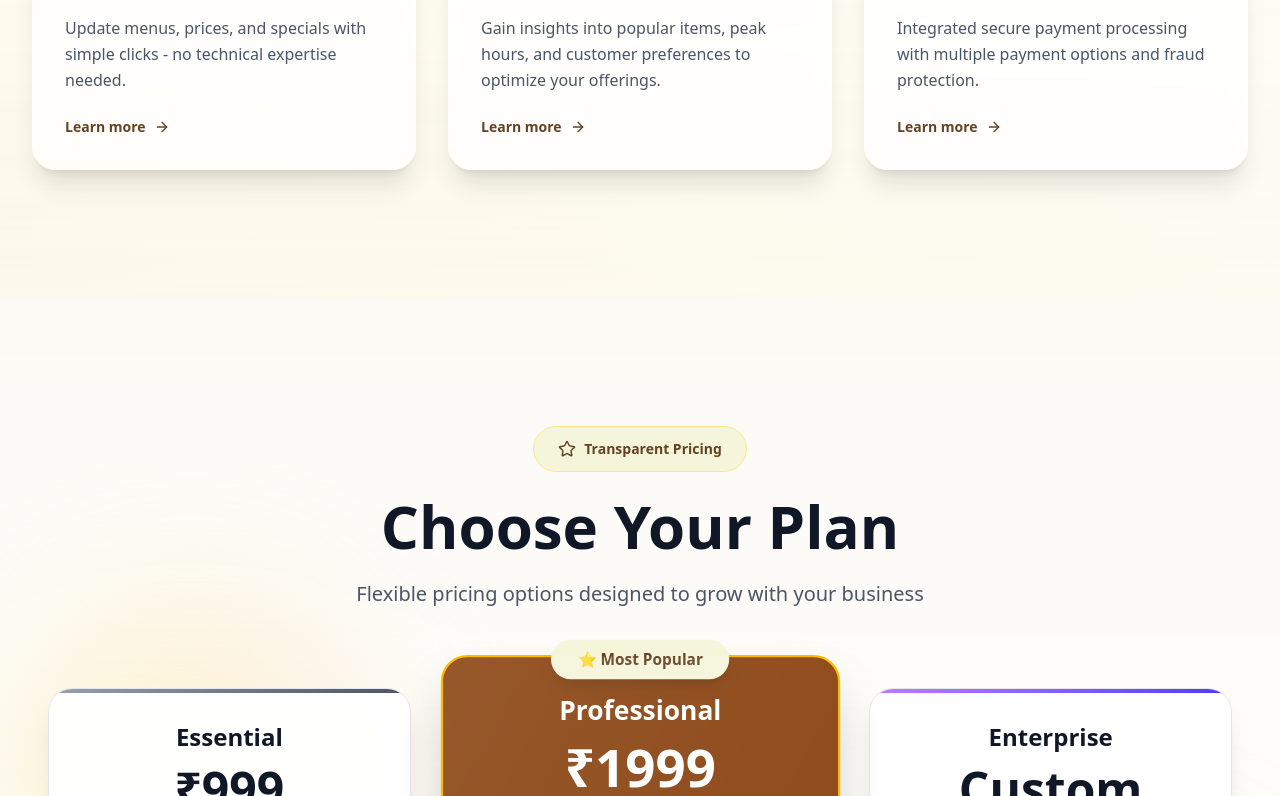
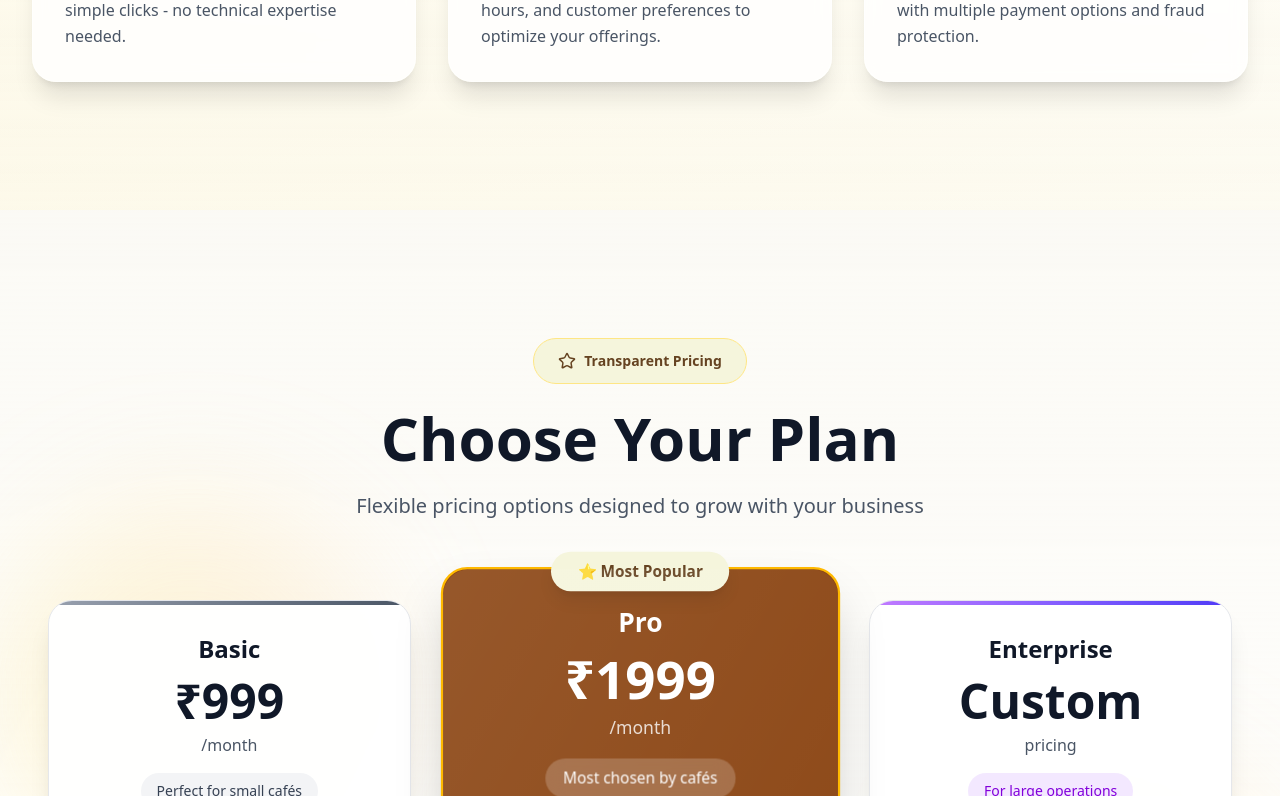
Before and after one commit to Dhruvjainn11/DineFlow, a React (Vite) app in the folder InfoSite/: page / in a window 1280 px wide. Shown: the part 1744-2540 px from the top of the page. Built offline with nearby package versions, Linux system fonts and the light colour scheme.

Commit message:
improve annshLanding UI

```diff
--- a/InfoSite/src/index.css
+++ b/InfoSite/src/index.css
@@ -10,6 +10,12 @@
 
 body {
   font-family: 'Inter', sans-serif;
+  background-color: #fafafa;
+}
+
+/* Ensure consistent background across all screen sizes */
+.bg-neutral-50 {
+  background-color: #fafafa !important;
 }
 
 /* Custom pattern for background */
@@ -23,6 +29,28 @@ body {
   transition-property: color, background-color, border-color, transform, box-shadow;
   transition-timing-function: cubic-bezier(0.4, 0, 0.2, 1);
   transition-duration: 200ms;
+}
+
+/* Mobile responsive adjustments */
+@media (max-width: 640px) {
+  .min-h-screen {
+    min-height: 100vh;
+  }
+
+  /* Reduce excessive spacing on mobile */
+  section {
+    padding-top: 4rem;
+    padding-bottom: 4rem;
+  }
+
+  /* Ensure mobile menu is properly positioned */
+  .mobile-menu {
+    position: absolute;
+    top: 100%;
+    left: 0;
+    right: 0;
+    z-index: 50;
+  }
 }
 
 /* Custom scrollbar */
@@ -42,3 +70,13 @@ body {
 ::-webkit-scrollbar-thumb:hover {
   background: var(--secondary);
 }
+
+/* Improved hover transitions */
+.feature-card {
+  transition: all 0.3s cubic-bezier(0.4, 0, 0.2, 1);
+}
+
+.feature-card:hover {
+  transform: translateY(-8px) scale(1.02);
+  box-shadow: 0 25px 50px -12px rgba(0, 0, 0, 0.25);
+}
--- a/InfoSite/src/pages/AnnshLanding.jsx
+++ b/InfoSite/src/pages/AnnshLanding.jsx
@@ -133,7 +133,7 @@ const handleSubmit = async (e) => {
         initial={{ y: -100, opacity: 0 }}
         animate={{ y: 0, opacity: 1 }}
         transition={{ duration: 0.8, ease: "easeOut" }}
-        className="fixed top-0 w-full bg-white/80 backdrop-blur-xl z-40 border-b border-amber-200/50 shadow-xl overflow-hidden"
+        className="fixed top-0 w-full bg-white/80 backdrop-blur-xl z-40 border-b border-amber-200/50 shadow-xl"
       >
         <div className="max-w-7xl mx-auto px-4 sm:px-6 lg:px-8">
           <div className="flex justify-between items-center h-20">
@@ -183,19 +183,23 @@ const handleSubmit = async (e) => {
           </div>
 
           {/* Mobile Menu */}
-          {isMenuOpen && (
           <motion.div
-              initial={{ opacity: 0, y: -20, scale: 0.95 }}
-              animate={{ opacity: 1, y: 0, scale: 1 }}
-              exit={{ opacity: 0, y: -20, scale: 0.95 }}
+            initial={{ opacity: 0, height: 0 }}
+            animate={{
+              opacity: isMenuOpen ? 1 : 0,
+              height: isMenuOpen ? 'auto' : 0
+            }}
             transition={{ duration: 0.3, ease: "easeOut" }}
-              className="md:hidden absolute top-20 left-0 right-0 bg-white/95 backdrop-blur-xl border-b border-amber-200/50 shadow-2xl"
+            className={`md:hidden absolute top-full left-0 right-0 bg-white/95 backdrop-blur-xl border-b border-amber-200/50 shadow-2xl overflow-hidden z-50 ${isMenuOpen ? 'block' : 'hidden'}`}
           >
             <div className="px-4 py-6 space-y-2">
               {['Home', 'Features', 'Pricing', 'Contact'].map((item, index) => (
                 <motion.button
                   key={item}
-                    onClick={() => scrollToSection(item.toLowerCase())}
+                  onClick={() => {
+                    scrollToSection(item.toLowerCase());
+                    setIsMenuOpen(false);
+                  }}
                   className="block w-full text-left px-6 py-4 text-gray-700 hover:bg-amber-100 rounded-xl transition-colors font-semibold text-lg"
                   initial={{ opacity: 0, x: -20 }}
                   animate={{ opacity: 1, x: 0 }}
@@ -207,7 +211,6 @@ const handleSubmit = async (e) => {
               ))}
             </div>
           </motion.div>
-          )}
         </div>
       </motion.nav>
 
@@ -296,7 +299,7 @@ const handleSubmit = async (e) => {
               >
                 <div className="absolute inset-0 bg-[#F5F5DC] opacity-0 group-hover:opacity-100 transition-opacity duration-500" />
                 <span className="relative z-10 flex items-center gap-3">
-                  Get Started Free
+                  Get Started
                   <ArrowRight size={20} className="group-hover:translate-x-1 transition-transform" />
                 </span>
               </motion.button>
@@ -322,7 +325,7 @@ const handleSubmit = async (e) => {
       {/* Enhanced Features Section */}
       <section
         id="features"
-        className="py-32 bg-gradient-to-b from-white to-amber-50/50 relative overflow-hidden"
+        className="py-16 sm:py-24 lg:py-32 bg-gradient-to-b from-white to-amber-50/50 relative overflow-hidden"
       >
         <div className="absolute inset-0 bg-gradient-to-r from-amber-100/20 to-amber-50/20" />
 
@@ -349,7 +352,7 @@ const handleSubmit = async (e) => {
           </motion.div>
 
           <motion.div
-            className="grid grid-cols-1 sm:grid-cols-2 lg:grid-cols-3 gap-6 sm:gap-8"
+            className="grid grid-cols-1 sm:grid-cols-2 lg:grid-cols-3 gap-4 sm:gap-6 lg:gap-8"
             variants={staggerContainer}
             initial="hidden"
             whileInView="visible"
@@ -402,33 +405,27 @@ const handleSubmit = async (e) => {
               <motion.div
                 key={index}
                 variants={fadeInUp}
-                whileHover={{ y: -10, scale: 1.02 }}
-                transition={{ type: "spring", stiffness: 300, damping: 20 }}
-                className="bg-white/80 backdrop-blur-sm p-6 sm:p-8 rounded-3xl shadow-xl border border-white/50 hover:shadow-2xl transition-all duration-500 group relative overflow-hidden"
+                whileHover={{ y: -15 }}
+                transition={{ duration: 0.2, ease: "easeOut" }}
+                className="bg-white/80 backdrop-blur-sm p-4 sm:p-6 lg:p-8 rounded-3xl shadow-xl border border-white/50 hover:shadow-2xl transition-shadow duration-200 group relative overflow-hidden"
               >
                 <div className="absolute inset-0 bg-gradient-to-br from-white/10 to-transparent opacity-0 group-hover:opacity-100 transition-opacity duration-500" />
                 <div className={`bg-gradient-to-br ${feature.color} w-16 h-16 rounded-2xl flex items-center justify-center mb-6 group-hover:scale-110 transition-transform duration-300 shadow-lg`}>
                   <feature.icon className={feature.iconColor} size={28} />
                 </div>
-                <h3 className="text-2xl font-bold text-gray-900 mb-4">{feature.title}</h3>
-                <p className="text-gray-600 leading-relaxed font-light mb-6">{feature.desc}</p>
-                <motion.div
-                  className="flex items-center text-[#654321] font-semibold text-sm group-hover:gap-3 transition-all cursor-pointer"
-                  whileHover={{ x: 5 }}
-                >
-                  <span>Learn more</span>
-                  <ArrowRight size={16} className="ml-2 group-hover:translate-x-1 transition-transform" />
-                </motion.div>
+                <h3 className="text-xl sm:text-2xl font-bold text-gray-900 mb-3 sm:mb-4">{feature.title}</h3>
+                <p className="text-gray-600 leading-relaxed font-light">{feature.desc}</p>
               </motion.div>
             ))}
           </motion.div>
         </div>
       </section>
 
+
       {/* Enhanced Pricing Section */}
       <section
         id="pricing"
-        className="py-32 bg-gradient-to-b from-amber-50/30 to-white relative overflow-hidden"
+        className="py-16 sm:py-24 lg:py-32 bg-gradient-to-b from-amber-50/30 to-white relative overflow-hidden"
       >
         <div className="absolute inset-0">
           <div className="absolute top-1/4 left-0 w-96 h-96 bg-gradient-to-r from-amber-200/30 to-orange-200/30 rounded-full blur-3xl" />
@@ -460,7 +457,7 @@ const handleSubmit = async (e) => {
           {/* Pricing Cards Container */}
           <div className="max-w-7xl mx-auto  ">
             <motion.div
-              className="grid grid-cols-1 md:grid-cols-2 lg:grid-cols-3 gap-8 lg:gap-12 px-4 justify-items-center"
+              className="grid grid-cols-1 md:grid-cols-2 lg:grid-cols-3 gap-6 sm:gap-8 lg:gap-12 px-4 justify-items-center"
               variants={staggerContainer}
               initial="hidden"
               whileInView="visible"
@@ -475,7 +472,7 @@ const handleSubmit = async (e) => {
               >
                 <div className="absolute top-0 left-0 right-0 h-1 bg-gradient-to-r from-gray-400 to-gray-600" />
                 <div className="text-center mb-8">
-                  <h3 className="text-2xl font-bold text-gray-900 mb-3">Essential</h3>
+                  <h3 className="text-2xl font-bold text-gray-900 mb-3">Basic</h3>
                   <div className="text-5xl font-bold text-gray-900 mb-2">₹999</div>
                   <div className="text-gray-600 font-medium">/month</div>
                   <div className="mt-4">
@@ -486,7 +483,7 @@ const handleSubmit = async (e) => {
                 </div>
 
                 <div className="space-y-4 mb-8">
-                  {['Digital menu creation', 'QR code ordering', 'Order tracking', 'Real-time updates', 'Kitchen dashboard', 'Analytics (7 days)', 'Up to 5 tables'].map((item, i) => (
+                  {['Digital menu creation', 'QR code ordering', 'Order tracking', 'Real-time updates', 'Kitchen dashboard', 'Analytics (7 days)', 'Up to 5 tables QR-Code'].map((item, i) => (
                     <div key={i} className="flex items-start">
                       <Check className="text-green-500 mr-3 mt-1 flex-shrink-0" size={18} />
                       <span className="text-gray-700 text-sm leading-relaxed">{item}</span>
@@ -500,7 +497,7 @@ const handleSubmit = async (e) => {
                   className="w-full bg-gray-100 text-gray-900 py-4 rounded-2xl font-semibold hover:bg-gray-200 transition-all duration-300"
                   onClick={() => scrollToSection("contact")}
                 >
-                  Start Free Trial
+                  Get Started Now
                 </motion.button>
               </motion.div>
 
@@ -518,7 +515,7 @@ const handleSubmit = async (e) => {
 
                 <div className="relative z-10">
                   <div className="text-center mb-8">
-                    <h3 className="text-2xl font-bold text-white mb-3">Professional</h3>
+                    <h3 className="text-2xl font-bold text-white mb-3">Pro</h3>
                     <div className="text-5xl font-bold text-white mb-2">₹1999</div>
                     <div className="text-white/80 font-medium">/month</div>
                     <div className="mt-4">
@@ -529,7 +526,7 @@ const handleSubmit = async (e) => {
                   </div>
 
                   <div className="space-y-4 mb-8">
-                    {['Everything in Essential', 'WhiteLabeling', 'Analytics (30 days)', 'Payment Integration', 'Customize Menu Theme', 'Advanced table management', 'Up to 10 tables', 'Priority Support'].map((item, i) => (
+                    {['Everything in Essential', 'WhiteLabeling', 'Analytics (30 days)', 'Payment Integration', 'Customize Menu Theme', 'Advanced table management', 'Up to 10 tables QR-Code', 'Priority Support'].map((item, i) => (
                       <div key={i} className="flex items-start">
                         <Check className="text-green-300 mr-3 mt-1 flex-shrink-0" size={18} />
                         <span className="text-white/90 text-sm leading-relaxed">{item}</span>
@@ -593,7 +590,7 @@ const handleSubmit = async (e) => {
       {/* Enhanced Contact Section */}
       <section
         id="contact"
-        className="py-32 bg-gradient-to-b from-white to-amber-50/50 relative overflow-hidden"
+        className="py-16 sm:py-24 lg:py-32 bg-gradient-to-b from-white to-amber-50/50 relative overflow-hidden"
       >
         {/* Background elements */}
         <div className="absolute inset-0">
@@ -623,7 +620,7 @@ const handleSubmit = async (e) => {
             <p className="text-lg sm:text-xl text-gray-600 max-w-3xl mx-auto font-light px-4 sm:px-0">Ready to transform your café? We'd love to hear from you and help you get started!</p>
           </motion.div>
 
-          <div className="grid grid-cols-1 lg:grid-cols-3 gap-8 lg:gap-12">
+          <div className="grid grid-cols-1 lg:grid-cols-3 gap-6 sm:gap-8 lg:gap-12">
             {/* Enhanced Contact Form */}
             <motion.div
               initial={{ opacity: 0, x: -40 }}
@@ -733,7 +730,7 @@ const handleSubmit = async (e) => {
                   <div className="space-y-6">
                     {[
                       { icon: Phone, label: "Phone", value: "+91 70439 74792", color: "from-green-400 to-emerald-500" },
-                      { icon: Mail, label: "Email", value: "dhruvjainn25@gmail.com", color: "from-blue-400 to-indigo-500" },
+                      { icon: Mail, label: "Email", value: "theannsh.info@gmail.com", color: "from-blue-400 to-indigo-500" },
                       { icon: MapPin, label: "Location", value: "Ahmedabad, India", color: "from-red-400 to-pink-500" }
                     ].map((item, index) => (
                       <motion.div
@@ -856,7 +853,7 @@ const handleSubmit = async (e) => {
       )}
 
       {/* Enhanced Footer */}
-      <footer className="bg-gradient-to-r from-gray-900 via-gray-800 to-gray-900 text-white py-20 relative overflow-hidden">
+      <footer className="bg-gradient-to-r from-gray-900 via-gray-800 to-gray-900 text-white py-12 sm:py-16 lg:py-20 relative overflow-hidden">
         <div className="absolute inset-0 bg-gradient-to-br from-amber-900/20 to-orange-900/20" />
         <div className="max-w-7xl mx-auto px-4 sm:px-6 lg:px-8 relative z-10">
           <motion.div
@@ -867,14 +864,14 @@ const handleSubmit = async (e) => {
             viewport={{ once: true }}
           >
             {/* Brand Column */}
-            <div className="sm:col-span-2">
+            <div className="sm:col-span-2 ">
               <motion.div
-                className="text-4xl font-bold bg-gradient-to-r from-amber-400 to-orange-400 bg-clip-text text-transparent mb-6"
+                className="block sm:hidden text-4xl font-bold bg-gradient-to-r from-amber-400 to-orange-400 bg-clip-text text-transparent mb-6"
                 whileHover={{ scale: 1.05 }}
               >
                 Annsh
               </motion.div>
-              <p className="text-gray-300 text-base sm:text-lg leading-relaxed mb-6 max-w-md">
+              <p className="text-gray-300 text-base sm:text-lg leading-relaxed mb-6 max-w-md ">
                 Revolutionizing café experiences with cutting-edge digital solutions. Join hundreds of satisfied customers who've transformed their business with us.
               </p>
               <div className="flex space-x-4">
```
Lines whose indentation alone changed are shown as unchanged.
